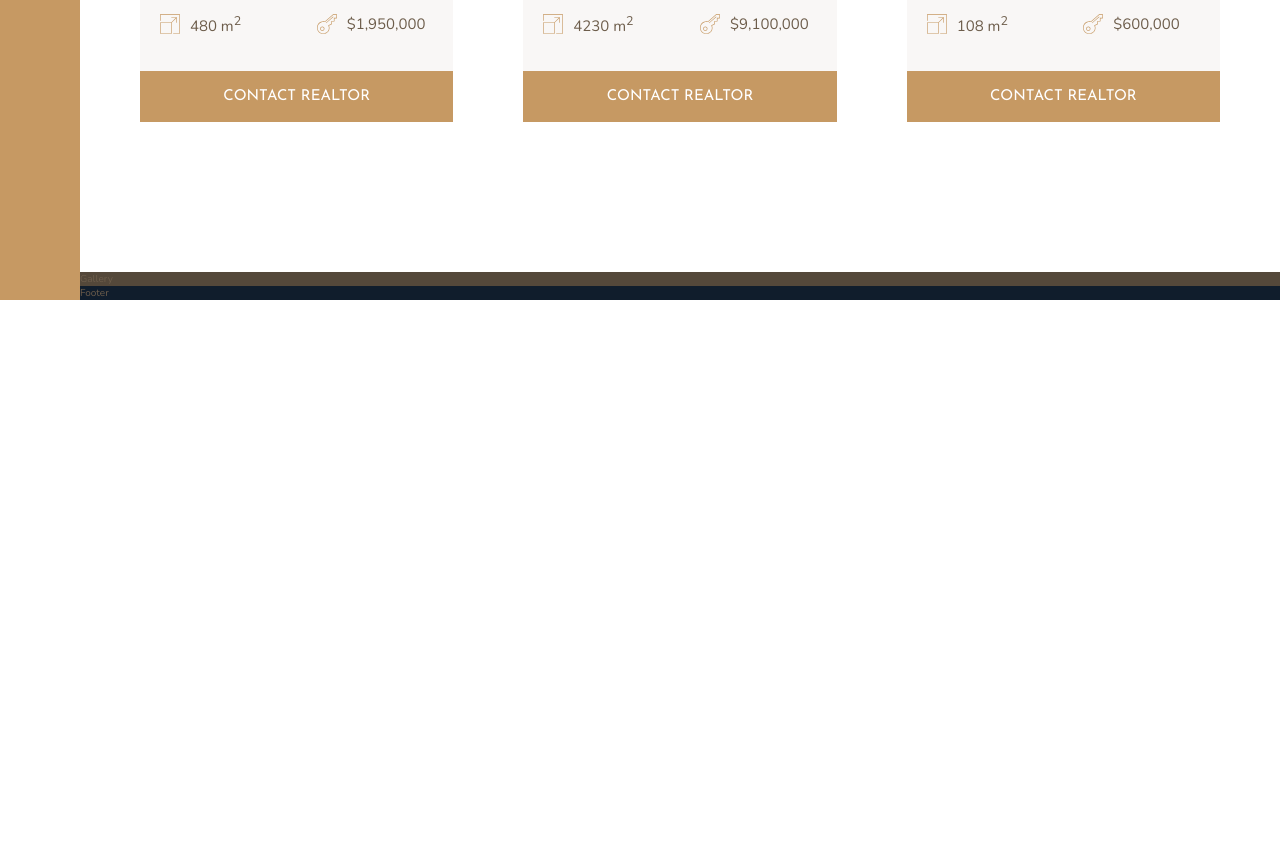
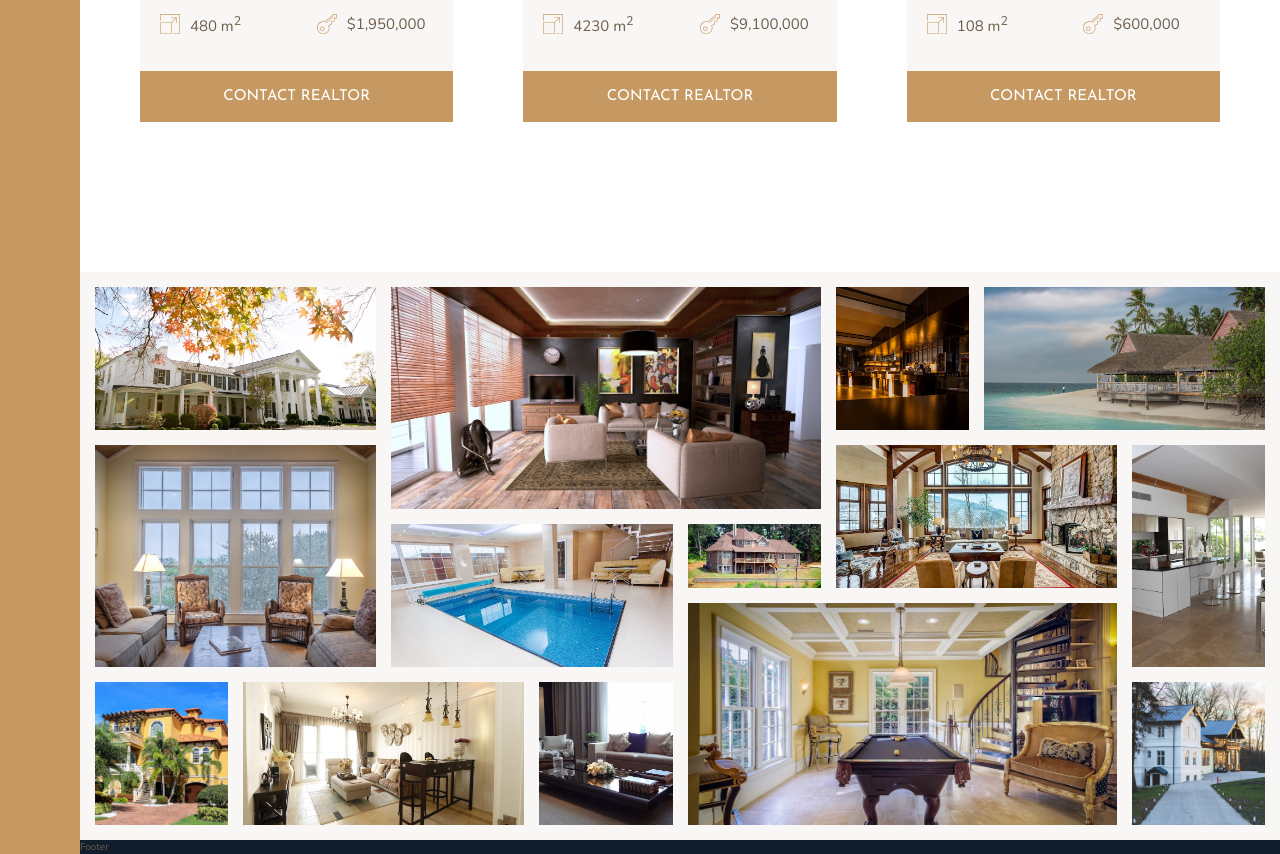
Before and after one commit to Hemanthgwda/Nexter, a website: page index.html in a window 1280 px wide. Shown: the part 2730-3584 px from the top of the page. Before the commit the page ends 3030 px from the top, so only its background shows below. Drawn offline with nearby package versions, Linux system fonts and the light colour scheme.

Commit message:
Add gallery section to the page

```diff
--- a/index.html
+++ b/index.html
@@ -294,7 +294,50 @@
         <button class="btn home__btn">Contact realtor</button>
       </div>
     </section>
-    <section class="gallery">Gallery</section>
+    <section class="gallery">
+      <figure class="gallery__item gallery__item--1">
+        <img src="img/gal-1.jpeg" alt="Galley image 1" class="gallery__img" />
+      </figure>
+      <figure class="gallery__item gallery__item--2">
+        <img src="img/gal-2.jpeg" alt="Galley image 2" class="gallery__img" />
+      </figure>
+      <figure class="gallery__item gallery__item--3">
+        <img src="img/gal-3.jpeg" alt="Galley image 3" class="gallery__img" />
+      </figure>
+      <figure class="gallery__item gallery__item--4">
+        <img src="img/gal-4.jpeg" alt="Galley image 4" class="gallery__img" />
+      </figure>
+      <figure class="gallery__item gallery__item--5">
+        <img src="img/gal-5.jpeg" alt="Galley image 5" class="gallery__img" />
+      </figure>
+      <figure class="gallery__item gallery__item--6">
+        <img src="img/gal-6.jpeg" alt="Galley image 6" class="gallery__img" />
+      </figure>
+      <figure class="gallery__item gallery__item--7">
+        <img src="img/gal-7.jpeg" alt="Galley image 7" class="gallery__img" />
+      </figure>
+      <figure class="gallery__item gallery__item--8">
+        <img src="img/gal-8.jpeg" alt="Galley image 8" class="gallery__img" />
+      </figure>
+      <figure class="gallery__item gallery__item--9">
+        <img src="img/gal-9.jpeg" alt="Galley image 9" class="gallery__img" />
+      </figure>
+      <figure class="gallery__item gallery__item--10">
+        <img src="img/gal-10.jpeg" alt="Galley image 10" class="gallery__img" />
+      </figure>
+      <figure class="gallery__item gallery__item--11">
+        <img src="img/gal-11.jpeg" alt="Galley image 11" class="gallery__img" />
+      </figure>
+      <figure class="gallery__item gallery__item--12">
+        <img src="img/gal-12.jpeg" alt="Galley image 12" class="gallery__img" />
+      </figure>
+      <figure class="gallery__item gallery__item--13">
+        <img src="img/gal-13.jpeg" alt="Galley image 13" class="gallery__img" />
+      </figure>
+      <figure class="gallery__item gallery__item--14">
+        <img src="img/gal-14.jpeg" alt="Galley image 14" class="gallery__img" />
+      </figure>
+    </section>
     <footer class="footer">Footer</footer>
   </body>
 </html>
--- a/sass/_gallery.scss
+++ b/sass/_gallery.scss
@@ -1,4 +1,75 @@
 .gallery {
-  background-color: $color-grey-dark-1;
+  background-color: $color-grey-light-1;
   grid-column: full-start/full-end;
+  display: grid;
+  grid-template-columns: repeat(8, 1fr);
+  grid-template-rows: repeat(7, 5vw);
+  grid-gap: 1.5rem;
+  padding: 1.5rem;
+
+  &__item {
+    &--1 {
+      grid-row: 1 / span 2;
+      grid-column: 1 / span 2;
+    }
+    &--2 {
+      grid-row: 1 / span 3;
+      grid-column: 3 / span 3;
+    }
+    &--3 {
+      grid-row: 1 / span 2;
+      grid-column: 6 / 7;
+    }
+    &--4 {
+      grid-row: 1 / span 2;
+      grid-column: 7 / span 2;
+    }
+    &--5 {
+      grid-row: 3 / span 3;
+      grid-column: 1 / span 2;
+    }
+    &--6 {
+      grid-row: 4 / span 2;
+      grid-column: 3 / span 2;
+    }
+    &--7 {
+      grid-row: 4 / 5;
+      grid-column: 5 / 6;
+    }
+    &--8 {
+      grid-row: 3 / span 2;
+      grid-column: 6 / span 2;
+    }
+    &--9 {
+      grid-row: 3 / span 3;
+      grid-column: 8 / 9;
+    }
+    &--10 {
+      grid-row: 6 / span 2;
+      grid-column: 1 / 2;
+    }
+    &--11 {
+      grid-row: 6 / span 2;
+      grid-column: 2 / span 2;
+    }
+    &--12 {
+      grid-row: 6 / span 2;
+      grid-column: 4 / 5;
+    }
+    &--13 {
+      grid-row: 5 / span 3;
+      grid-column: 5 / span 3;
+    }
+    &--14 {
+      grid-row: 6 / span 2;
+      grid-column: 8 / 9;
+    }
+  }
+
+  &__img {
+    width: 100%;
+    height: 100%;
+    object-fit: cover;
+    display: block;
+  }
 }
```
Also changed, not shown: css/main.css.
